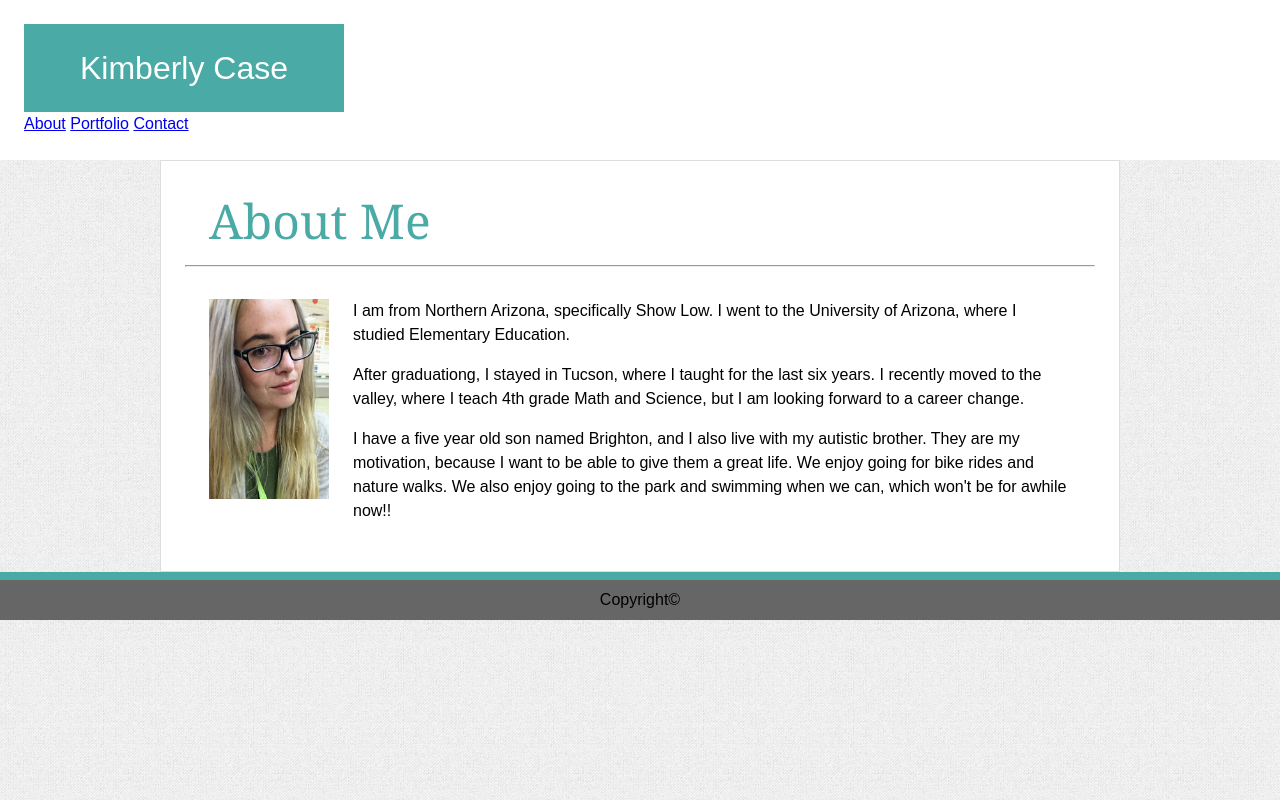
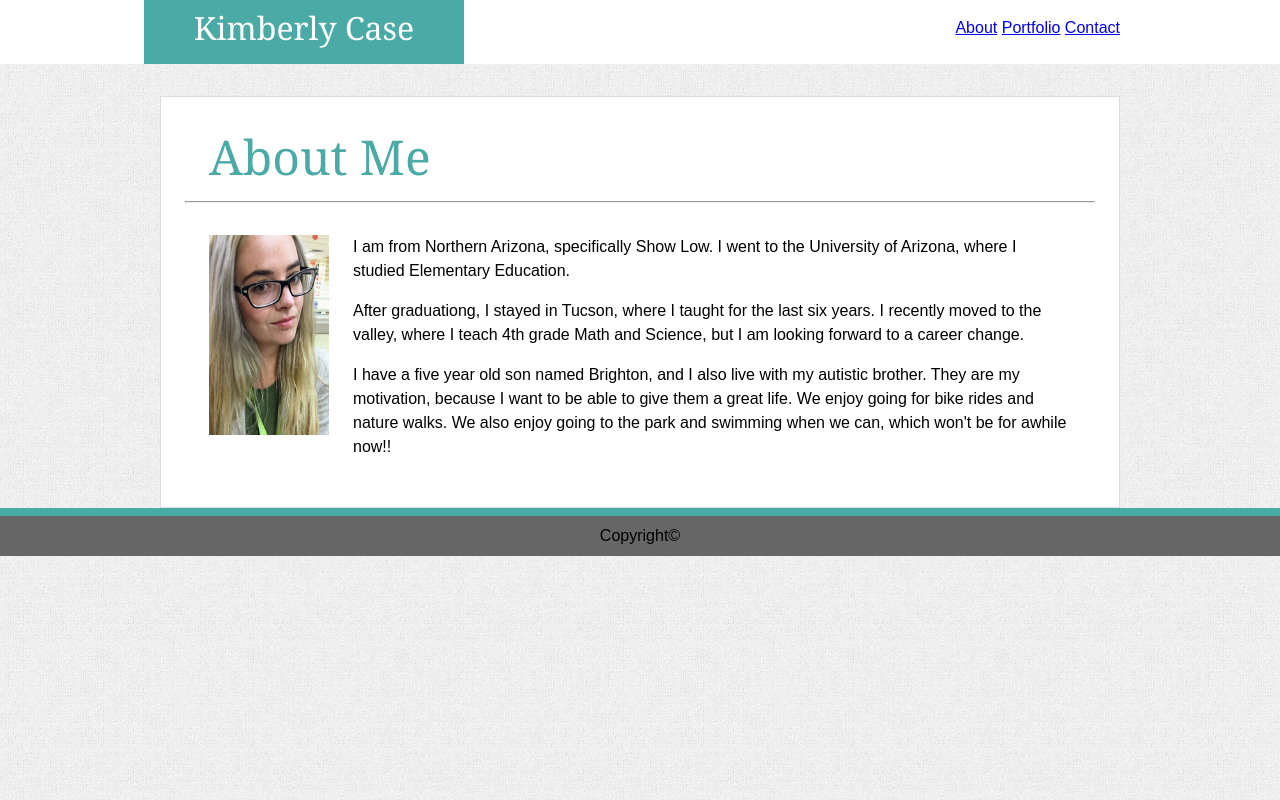
Before and after one commit to kimberlycase91/Basic-Portfolio, a plain HTML site: page index.html in a window 1280 px wide. Drawn offline with Linux system fonts and the light colour scheme.

Commit message:
fixed heading height, width, margins

```diff
--- a/assets/css/style.css
+++ b/assets/css/style.css
@@ -16,18 +16,30 @@ body {
 
 header {
     background: white;
-    padding: 1.5em;
+    height: 4em;
+    margin-bottom:2em;
 }
 
 #Kimberly {
     background: #4aaaa5;
-    width: 10em;
-    height: 1.em;
+    font-family: 'Georgia', Times, Times New Roman, serif;
+    width: 9em;
+    height: 1em;
     font-size: 2em;
     color: white;
     text-align: center;
+    margin-right: 10em;
+    margin-left: 4.5em;
+    padding: .5em;
+    float: left;
+}
+
+nav {
+    float:right;
     padding-top: 1em;
     padding-bottom: 1em;
+    margin-right: 10em;
+    margin-left: 4.5em;
 }
 
 p {
```
